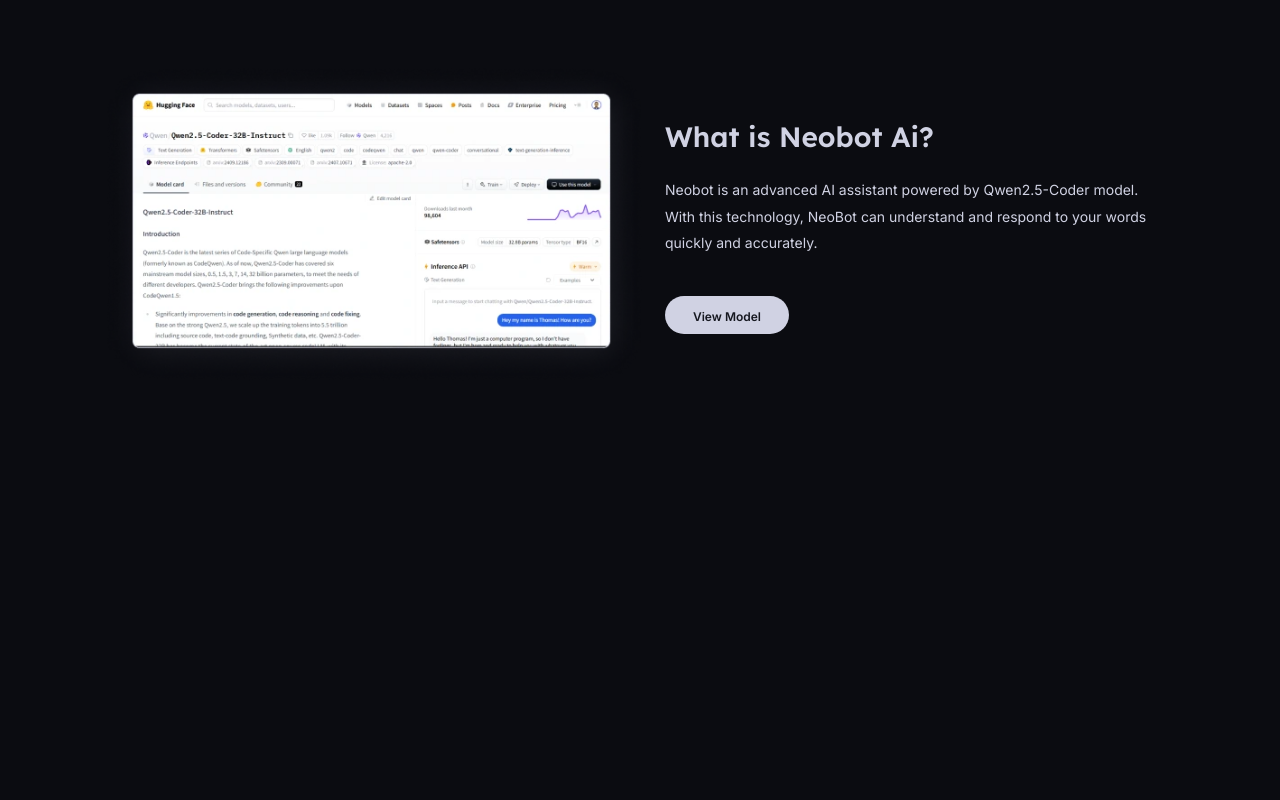
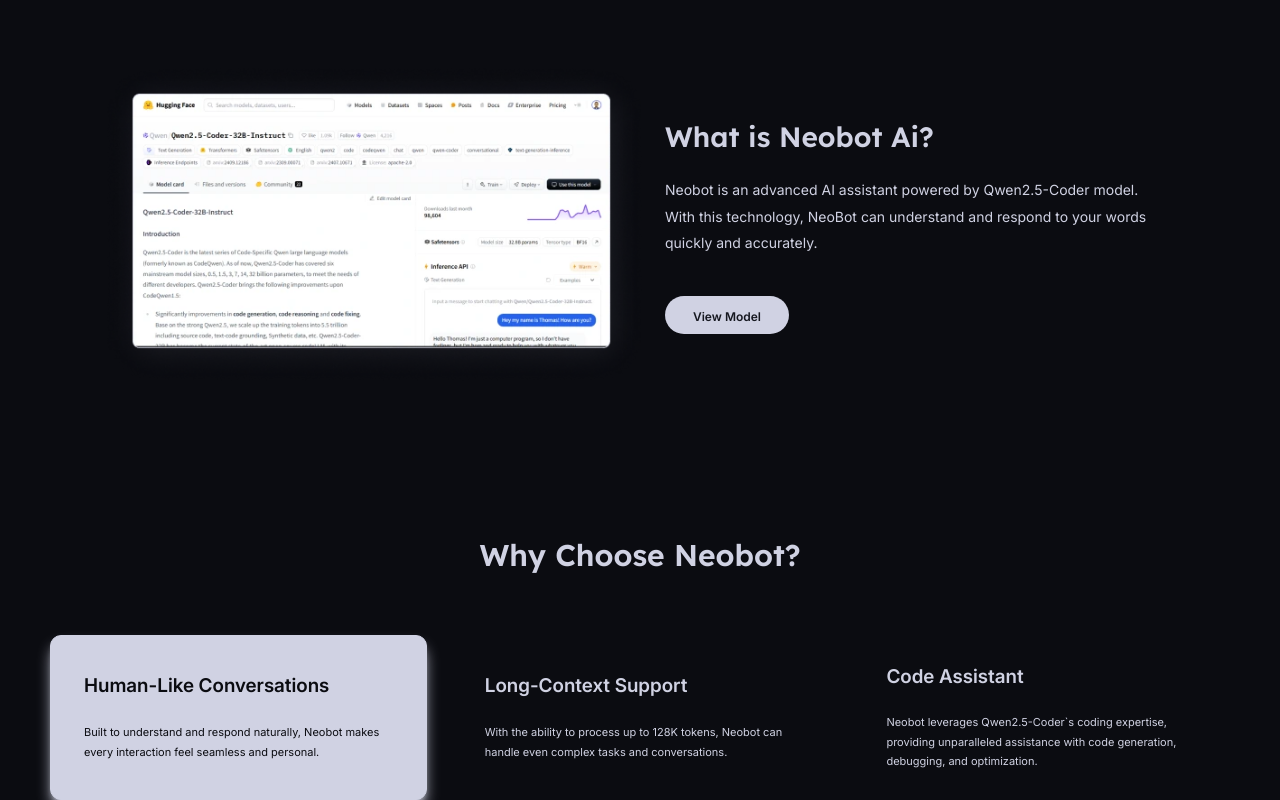
Before and after one commit to dimasrisky/neobit-ai, a React (Vite) app: page / in a window 1280 px wide. Shown: the part 1196-1996 px from the top of the page. Before the commit the page ends 1584 px from the top, so only its background shows below. Built offline with nearby package versions, Linux system fonts and the light colour scheme; no server answers; what @huggingface/inference would draw is missing.

Commit message:
add(landing): Feature

```diff
--- a/src/components/Components.tsx
+++ b/src/components/Components.tsx
@@ -8,5 +8,6 @@
 import Navbar from "./Navbar"
 import Hero from "./landing/Hero"
 import About from "./landing/About"
+import Feature from "./landing/Feature"
 
-export { ExamplePrompt, ActiveConversation, NewConversation, BubbleChatLoading, BubbleChat, Navbar, Hero, About }
+export { ExamplePrompt, ActiveConversation, NewConversation, BubbleChatLoading, BubbleChat, Navbar, Hero, About, Feature }
--- /dev/null
+++ b/src/components/landing/Feature.tsx
@@ -0,0 +1,33 @@
+import React from 'react'
+
+type FeatureCardProps = {
+    type: 'primary' | 'secondary',
+    title: string,
+    description: string
+}
+
+const FeatureCard: React.FC<FeatureCardProps> = ({ type, title, description }) => {
+    return(
+        <div className={`w-full flex flex-col justify-center gap-[22px] ${type === 'primary' ? 'bg-primary-white shadow-lg shadow-primary-white border border-primary-white' : 'bg-transparent text-primary-white'} text-primary-black px-[33px] py-[34px] rounded-[11px] sm:w-[348px] lg:py-[28px] lg:w-[400px]`}>
+            <h3 className='font-semibold text-[16px] lg:text-[19px]'>{title}</h3>
+            <p className='text-[11px] leading-[179%]'>{description}</p>
+        </div>
+    )
+}
+
+const Feature: React.FC = () => {
+  return (
+    <section id='feature'>
+        <div className='mt-[100px] lg:mt-[159px]'>
+            <h1 className='text-primary-white font-lexend font-semibold text-[22px] text-center mb-[50px] lg:mb-[57px] lg:text-[30px]'>Why Choose Neobot?</h1>
+            <div className='flex flex-col gap-[25px] sm:flex-row sm:justify-between'>
+                <FeatureCard type='primary' title='Human-Like Conversations' description='Built to understand and respond naturally, Neobot makes every interaction feel seamless and personal.' />
+                <FeatureCard type='secondary' title='Long-Context Support' description='With the ability to process up to 128K tokens, Neobot can handle even complex tasks and conversations.' />
+                <FeatureCard type='secondary' title='Code Assistant' description='Neobot leverages Qwen2.5-Coder`s coding expertise, providing unparalleled assistance with code generation, debugging, and optimization.' />
+            </div>
+        </div>
+    </section>
+  )
+}
+
+export default Feature
--- a/src/pages/Home.tsx
+++ b/src/pages/Home.tsx
@@ -1,5 +1,5 @@
 import React from 'react'
-import { Navbar, Hero, About } from '../components/Components'
+import { Navbar, Hero, About, Feature } from '../components/Components'
 
 const Home: React.FC = () => {
   return (
@@ -8,6 +8,7 @@
       <Navbar />
       <Hero />
       <About />
+      <Feature />
     </div>
     </>
   )
```
